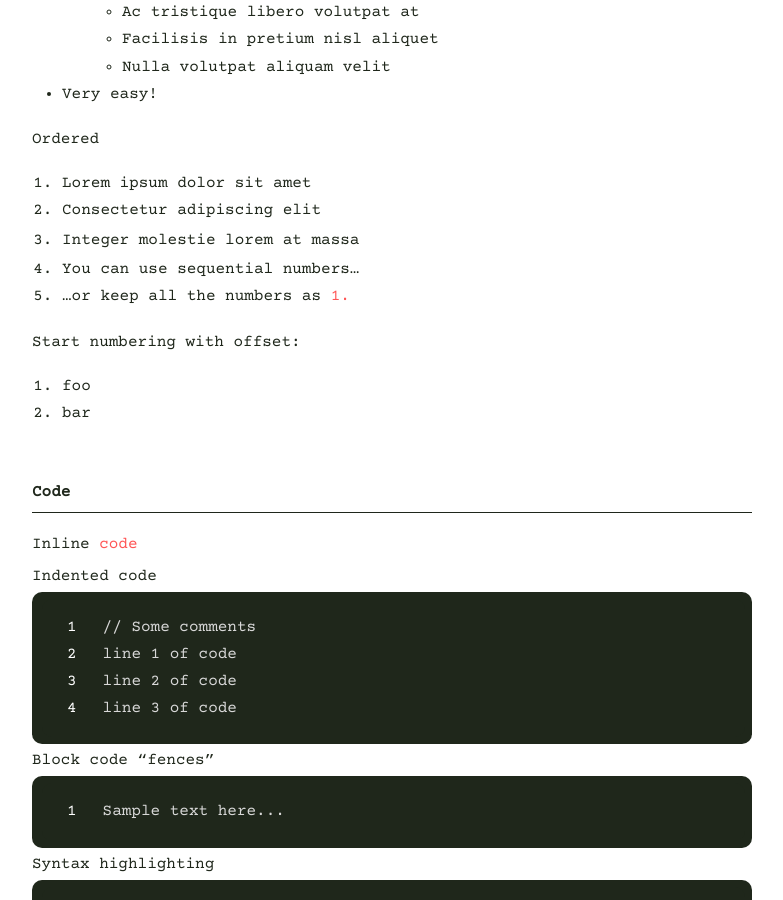
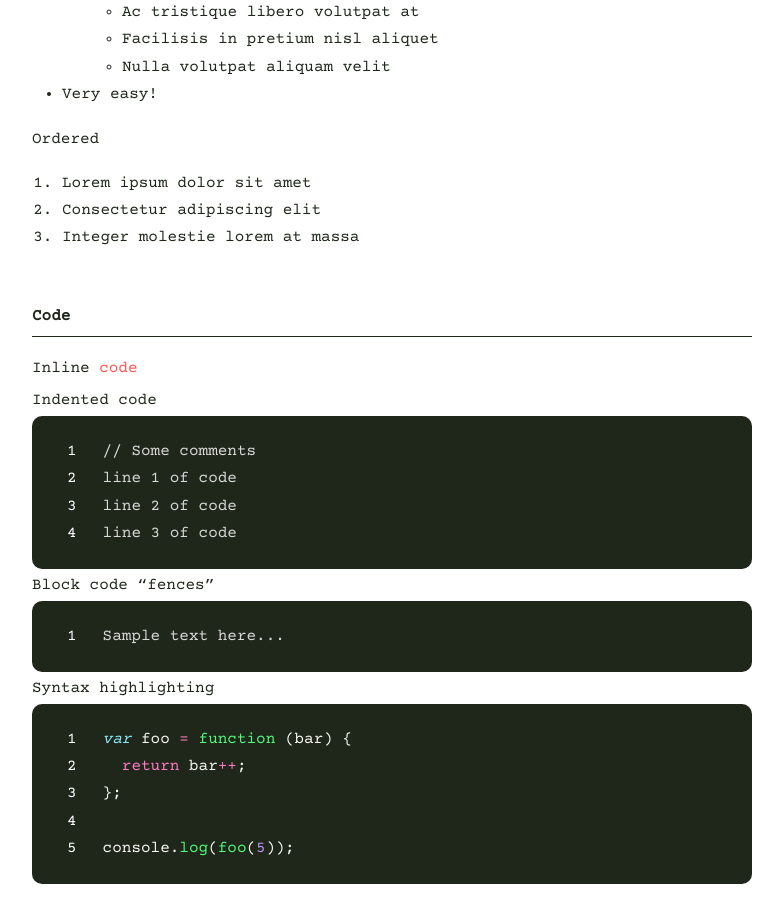
Before and after one commit to boringparty/hello-party.github.io, a Jekyll site: the page built from _posts/2021-03-14-full-markdown-test.md, in a window 1280 px wide and 900 px high, scrolled down 1552 px. Shown: the whole window, without its empty margins (248-1031 px from the left). Built offline with Jekyll 4.4.1, drawn with Linux system fonts in a browser that asks for light colours.

Commit message:
Update 2021-03-14-full-markdown-test.md

```diff
--- a/_posts/2021-03-14-full-markdown-test.md
+++ b/_posts/2021-03-14-full-markdown-test.md
@@ -76,14 +76,6 @@ Ordered
 2. Consectetur adipiscing elit
 3. Integer molestie lorem at massa
 
-
-1. You can use sequential numbers...
-1. ...or keep all the numbers as `1.`
-
-Start numbering with offset:
-
-57. foo
-1. bar
 
 
 ## Code
```
